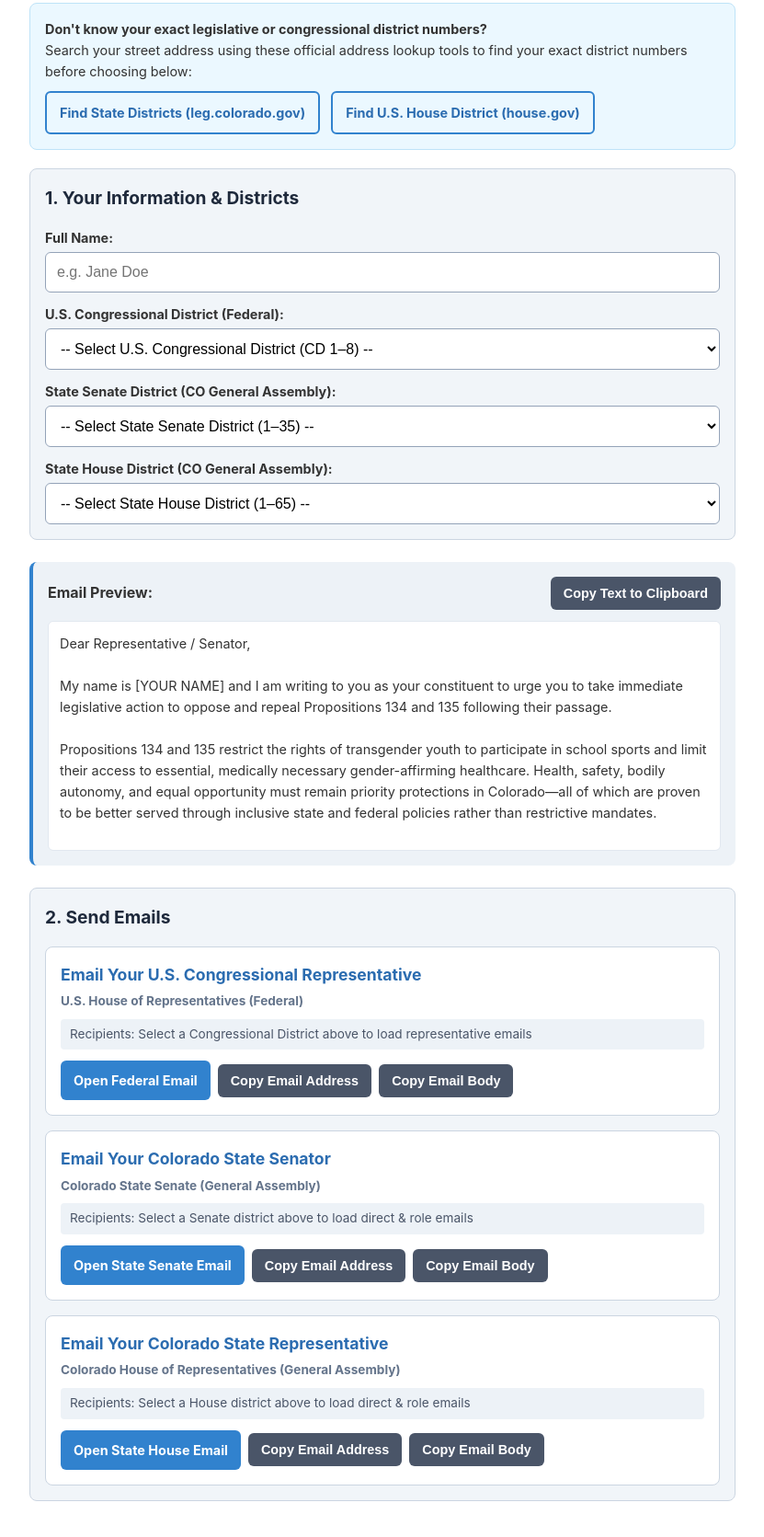
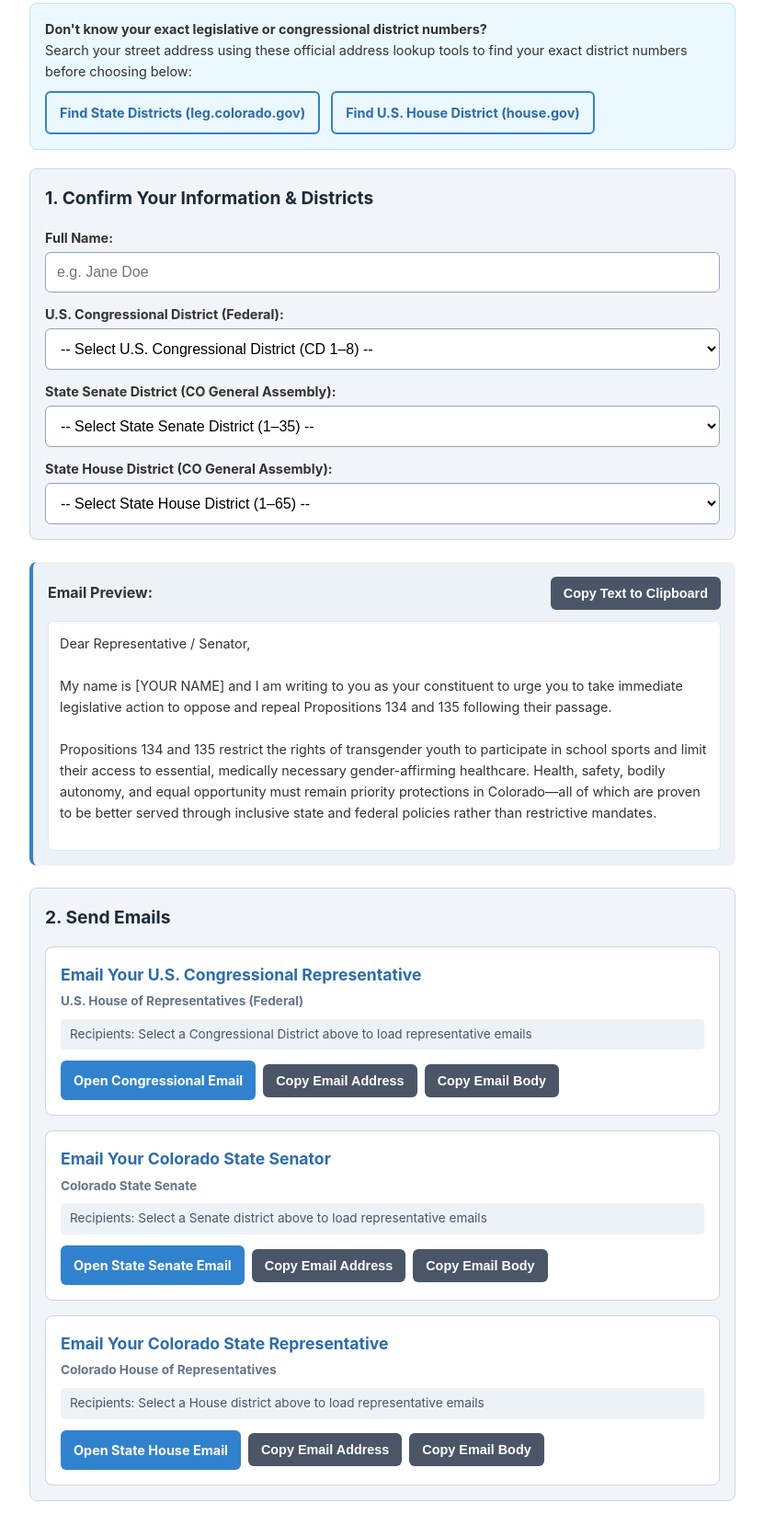
Before and after one commit to mel-builds/email-to-protect-trans-youth, a plain HTML site: page index.html in a window 1280 px wide. Shown: the part 263-1934 px from the top of the page at 92% size, without its empty margins (224-1055 px from the left). Drawn offline with Linux system fonts and the light colour scheme.

Commit message:
Update index.html to have consistent language for legislators

```diff
--- a/index.html
+++ b/index.html
@@ -3,7 +3,7 @@
 <head>
     <meta charset="UTF-8">
     <meta name="viewport" content="width=device-width, initial-scale=1.0">
-    <title>Colorado Trans Youth Advocacy - Contact Federal & State Representatives</title>
+    <title>Colorado Trans Youth Advocacy - Contact Federal & State Representatives about Props 134 and 135</title>
 
     <!-- Open Graph Social Media Meta Tags -->
     <meta property="og:title" content="Urge CO Federal & State Lawmakers to Oppose Propositions 134 & 135">
@@ -235,7 +235,7 @@
 
     <!-- Section 1: Interactive Form -->
     <div class="form-section">
-        <h2>1. Your Information & Districts</h2>
+        <h2>1. Confirm Your Information & Districts</h2>
         <div class="form-group">
             <label for="userName">Full Name:</label>
             <input type="text" id="userName" placeholder="e.g. Jane Doe" autocomplete="name">
@@ -244,14 +244,14 @@
             <label for="cdSelect">U.S. Congressional District (Federal):</label>
             <select id="cdSelect">
                 <option value="">-- Select U.S. Congressional District (CD 1–8) --</option>
-                <option value="cd-1">Congressional District 1 (Denver) – Rep.-elect Melat Kiros</option>
+                <option value="cd-1">Congressional District 1 (Denver) – Rep. Melat Kiros</option>
                 <option value="cd-2">Congressional District 2 (Boulder / Fort Collins) – Rep. Joe Neguse</option>
                 <option value="cd-3">Congressional District 3 (Western Slope & Southern CO) – Rep. Jeff Hurd</option>
                 <option value="cd-4">Congressional District 4 (Eastern Plains & Douglas Co) – Rep. Lauren Boebert</option>
-                <option value="cd-5">Congressional District 5 (Colorado Springs) – Rep.-elect Jessica Killin</option>
+                <option value="cd-5">Congressional District 5 (Colorado Springs) – Rep. Jessica Killin</option>
                 <option value="cd-6">Congressional District 6 (Aurora / Centennial) – Rep. Jason Crow</option>
                 <option value="cd-7">Congressional District 7 (Lakewood / Jefferson Co) – Rep. Brittany Pettersen</option>
-                <option value="cd-8">Congressional District 8 (Adams County / Greeley) – Rep.-elect Manny Rutinel</option>
+                <option value="cd-8">Congressional District 8 (Adams County / Greeley) – Rep. Manny Rutinel</option>
             </select>
         </div>
         <div class="form-group">
@@ -291,7 +291,7 @@
                 <p class="chamber-tag">U.S. House of Representatives (Federal)</p>
                 <div class="email-display" id="cdEmailDisplay">Recipients: Select a Congressional District above</div>
                 <div class="btn-action-group">
-                    <a class="btn" id="cdBtn" href="#">Open Federal Email</a>
+                    <a class="btn" id="cdBtn" href="#">Open Congressional Email</a>
                     <button type="button" class="btn btn-secondary" id="copyCdEmailBtn">Copy Email Address</button>
                     <button type="button" class="btn btn-secondary" id="copyCdBodyBtn">Copy Email Body</button>
                     <span class="action-toast" id="cdToast">Copied!</span>
@@ -301,7 +301,7 @@
             <!-- State Senate -->
             <div class="card">
                 <h3 id="senateCardTitle">Email Your Colorado State Senator</h3>
-                <p class="chamber-tag">Colorado State Senate (General Assembly)</p>
+                <p class="chamber-tag">Colorado State Senate</p>
                 <div class="email-display" id="senateEmailDisplay">Recipients: Select a State Senate district above</div>
                 <div class="btn-action-group">
                     <a class="btn" id="senateBtn" href="#">Open State Senate Email</a>
@@ -314,7 +314,7 @@
             <!-- State House -->
             <div class="card">
                 <h3 id="houseCardTitle">Email Your Colorado State Representative</h3>
-                <p class="chamber-tag">Colorado House of Representatives (General Assembly)</p>
+                <p class="chamber-tag">Colorado House of Representatives</p>
                 <div class="email-display" id="houseEmailDisplay">Recipients: Select a State House district above</div>
                 <div class="btn-action-group">
                     <a class="btn" id="houseBtn" href="#">Open State House Email</a>
@@ -503,7 +503,7 @@ ${nameStr}`;
             } else {
                 senateCardTitle.textContent = "Email Your Colorado State Senator";
                 currentSenateEmails = ["senate.district@coleg.gov"];
-                senateEmailDisplay.textContent = "Recipients: Select a Senate district above to load direct & role emails";
+                senateEmailDisplay.textContent = "Recipients: Select a Senate district above to load representative emails";
                 currentSenateBody = getBodyText(name, "State Senator", "");
                 const senateBodyEncoded = encodeURIComponent(currentSenateBody);
                 senateBtn.href = `mailto:${currentSenateEmails[0]}?subject=${encodedSubject}&body=${senateBodyEncoded}`;
@@ -523,7 +523,7 @@ ${nameStr}`;
             } else {
                 houseCardTitle.textContent = "Email Your Colorado State Representative";
                 currentHouseEmails = ["house.district@coleg.gov"];
-                houseEmailDisplay.textContent = "Recipients: Select a House district above to load direct & role emails";
+                houseEmailDisplay.textContent = "Recipients: Select a House district above to load representative emails";
                 currentHouseBody = getBodyText(name, "State Representative", "");
                 const houseBodyEncoded = encodeURIComponent(currentHouseBody);
                 houseBtn.href = `mailto:${currentHouseEmails[0]}?subject=${encodedSubject}&body=${houseBodyEncoded}`;
```
